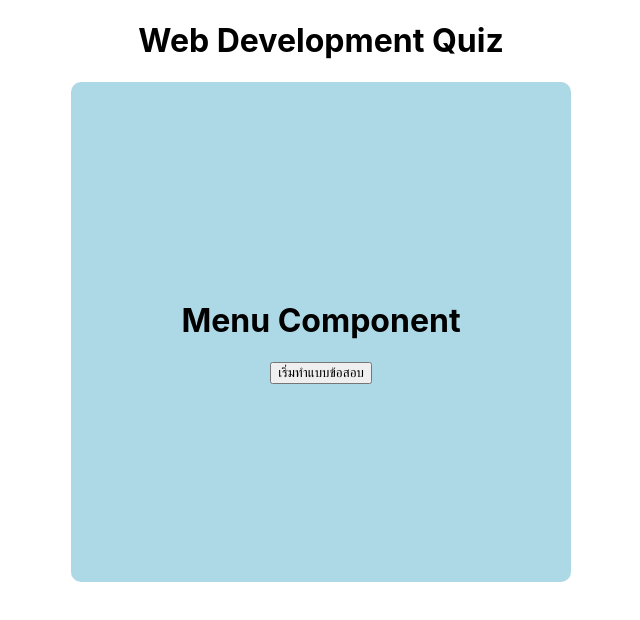
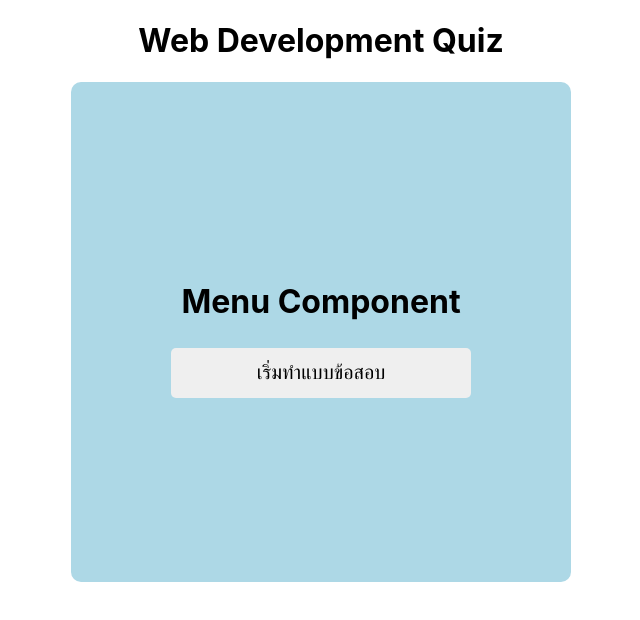
Before and after one commit to AekJ4s/React-workshop, a React (Create React App) app in the folder quiz-app/: page / in a window 1280 px wide. Shown: the top 620 px of the page, without its empty margins (319-959 px from the left). Built offline with nearby package versions, Linux system fonts and the light colour scheme.

Commit message:
Update App.css
ทำให้ปุ่มและเคอเซอร์เมาส์ดูดีขึ้น

```diff
--- a/quiz-app/src/App.css
+++ b/quiz-app/src/App.css
@@ -21,3 +21,13 @@ button:active{
   background: orange ;
   color: #fff;
 }
+
+.menu button, .quiz button{
+  width: 300px;
+  height: 50px;
+  margin: 5px;
+  border: none;
+  border-radius: 5px;
+  font-size: 20px;
+  cursor: pointer;
+}
```
